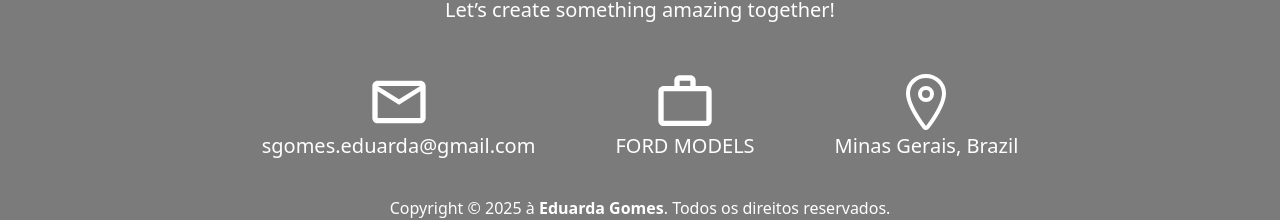
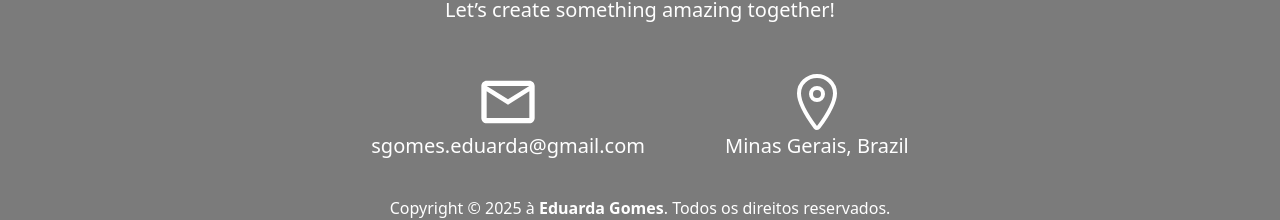
Before and after one commit to Wallison93/EduardaGomes, a React (Vite) app: page / in a window 1280 px wide. Shown: the part 6290-6510 px from the top of the page. Built offline with nearby package versions, Linux system fonts and the light colour scheme.

Commit message:
ajuste em contact

```diff
--- a/src/Contact/Contact.jsx
+++ b/src/Contact/Contact.jsx
@@ -4,9 +4,6 @@ import { IoLocationOutline } from "react-icons/io5";
 
 
 export default function Contact() {
-
-
-
 
     return (
         <body className='container-fluid body-contact'>
@@ -39,10 +36,10 @@ export default function Contact() {
 
 
 
-                <div className='flex-column div-job'>
+{/*                 <div className='flex-column div-job'>
                     <MdWorkOutline  className='icone-email' />
                     <h5>FORD MODELS</h5>
-                </div>
+                </div> */}
 
                 <div className='flex-column div-andress'>
                     <IoLocationOutline className='icone-email' />
```
